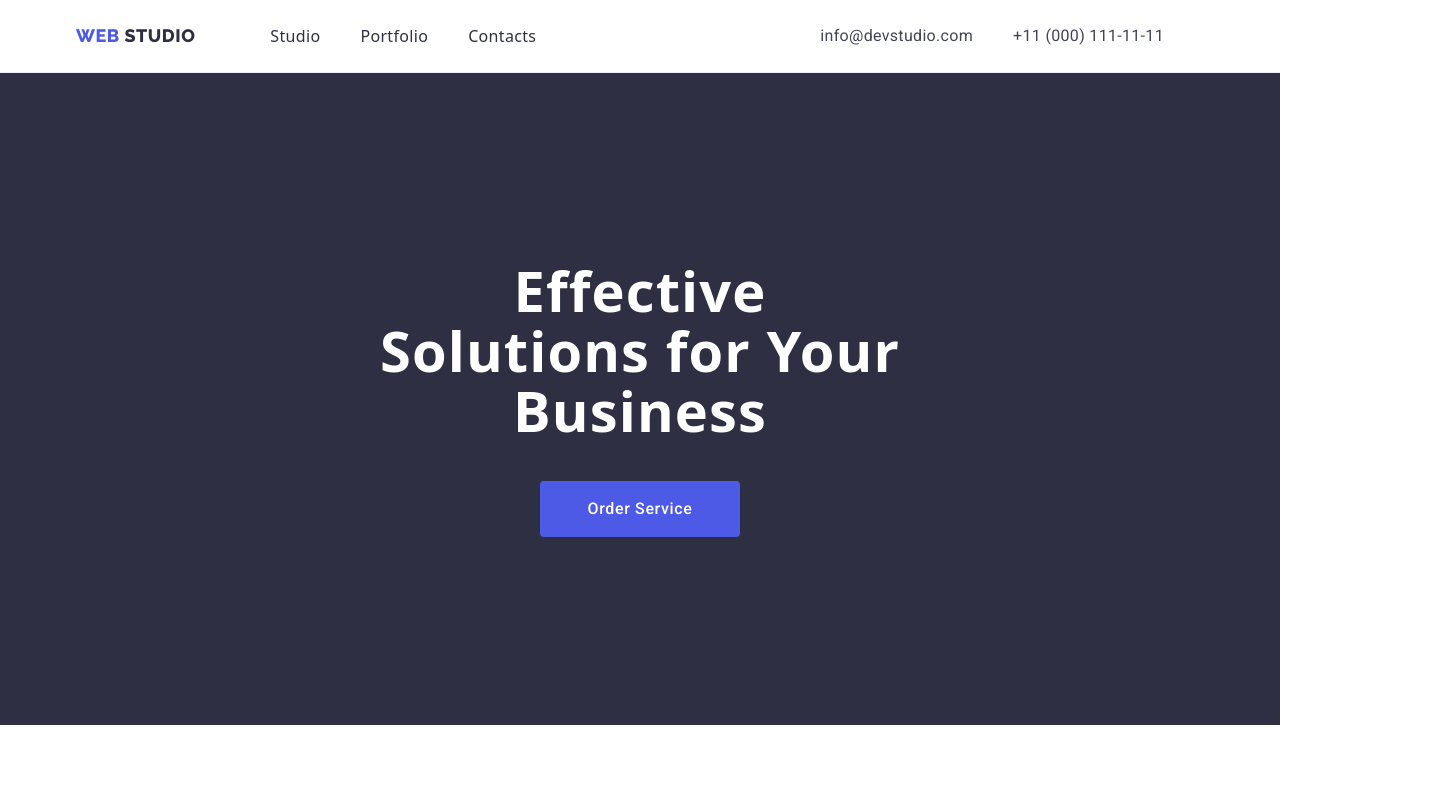
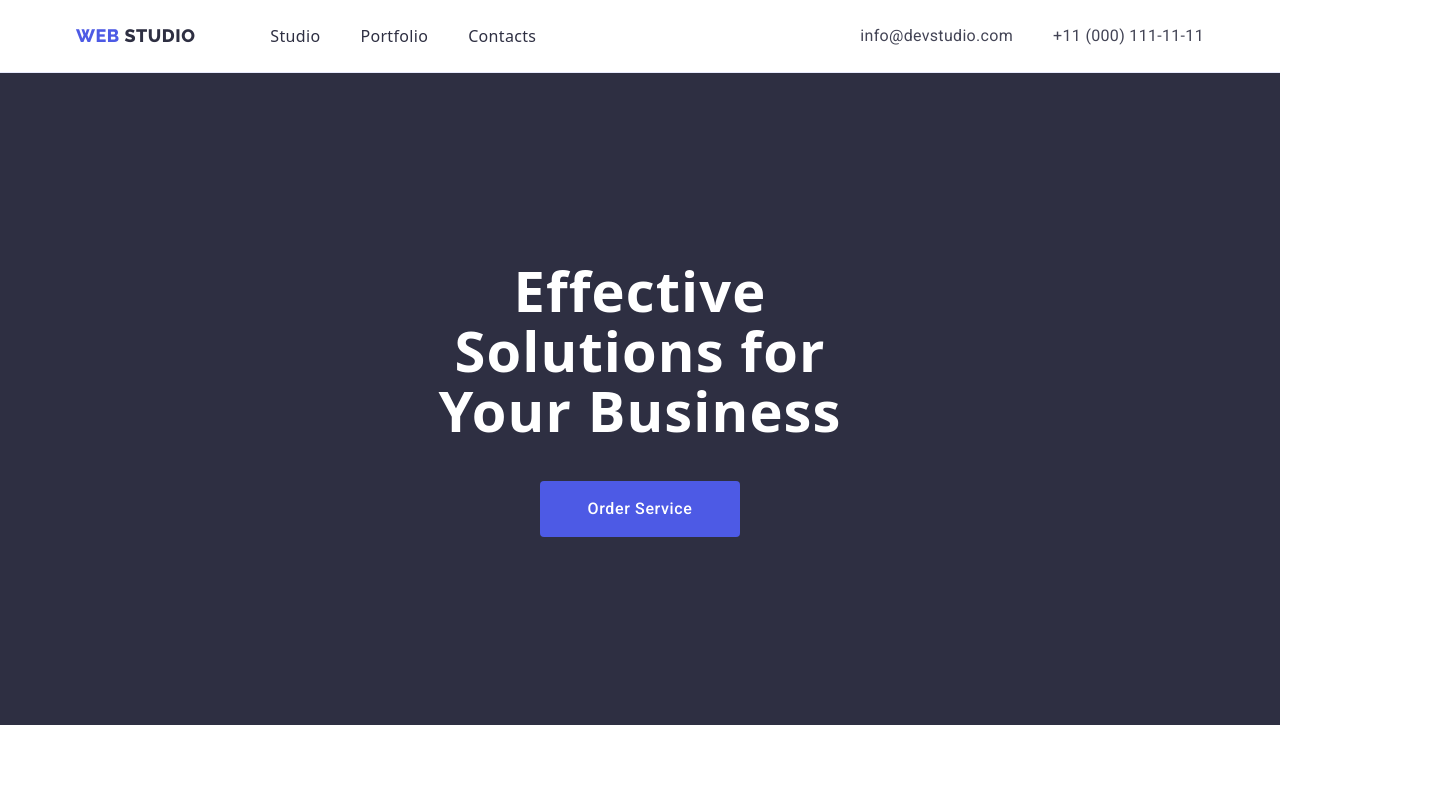
Before and after one commit to SophiaTretiakova/goit-markup-hw-03, a plain HTML site: page index.html in a window 1280 px wide. Shown: the top 800 px of the page, 1440 px wide, since content can reach past the window. Drawn offline with nearby package versions, Linux system fonts and the light colour scheme.

Commit message:
title-section width added

```diff
--- a/css/styles.css
+++ b/css/styles.css
@@ -113,7 +113,7 @@ body{
     display: flex;
     align-items: center;
 }
-.address-list-container-item{
+.address-list-container-item:not(:last-child){
     margin-right: 40px;
 }
 .address{
@@ -135,16 +135,16 @@ body{
     background-color:var(--headers-color);
 }
 .title-section{
-  border: none;
   color: #fff;
   font-weight: 700;
   font-size: 56px;
   line-height: 1.07;
+  letter-spacing: 0.02em;
+  margin-left: auto;
+  margin-right: auto;
+  margin-bottom: 40px;
+  width: 496px;
   text-align: center;
-  letter-spacing: 0.02em;
-  padding-left: 372px;
-  padding-right: 372px;
-  margin-bottom: 40px;
 }
 .button-title-item{
     padding-bottom: 188px;
@@ -255,8 +255,8 @@ body{
 /* Footer */
 .footer{
     background-color: var(--headers-color);
-    width: 1440px;
-    height: 312px;
+    /* width: 1440px;
+    height: 312px; */
 }
 .footer-paragraph{
     display: flex;
```
